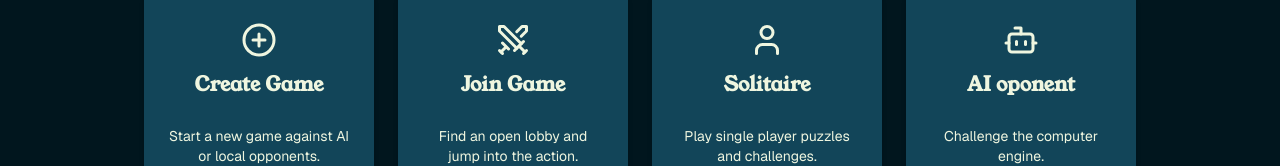
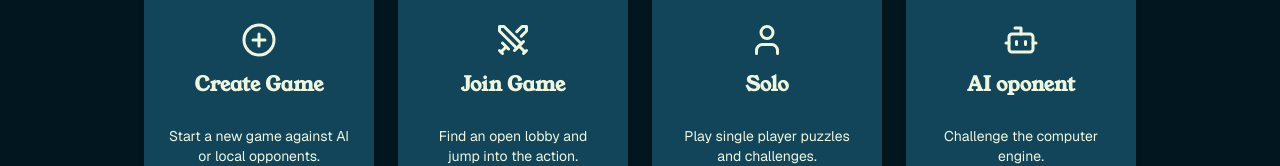
Before and after one commit to LilBoooopp/transcendence, a React (Create React App) app in the folder frontend/: page /wireframe/landing in a window 1280 px wide. Shown: the part 350-516 px from the top of the page. Built offline with nearby package versions, Linux system fonts and the light colour scheme; the HTML template or start-up script is replaced by a standard one.

Commit message:
clean structure ready to merge

```diff
--- a/frontend/src/App.tsx
+++ b/frontend/src/App.tsx
@@ -7,9 +7,9 @@ import HomePage from './components/HomePage';
 import { socketService } from './services/socket.service';
 
 // Wireframe Imports
-import WireframeLayout from './wireframe/WireframeLayout';
-import WireframeDashboard from './wireframe/WireframeDashboard';
-import WireframeLanding from './wireframe/WireframeLanding';
+import WireframeLayout from './SamplePages/WireframeLayout';
+import WireframeDashboard from './SamplePages/WireframeDashboard';
+import WireframeLanding from './SamplePages/WireframeLanding';
 
 // --- TYPE DEFINITIONS (From your original file) ---
 type GameRole = 'white' | 'black' | 'spectator' | null;
--- a/frontend/src/wireframe/WireframeLanding.tsx
+++ b/frontend/src/SamplePages/WireframeLanding.tsx
@@ -1,6 +1,6 @@
 import React from 'react';
 import { useNavigate } from 'react-router-dom';
-import Tile from './components/Tile';
+import Tile from '../components/Tile';
 import * as Icons from 'lucide-react';
 
 export default function WireframeLanding() {
@@ -19,7 +19,7 @@ export default function WireframeLanding() {
 		action: () => navigate('/wireframe')
 	},
 	{
-		title: "Solitaire",
+		title: "Solo",
 		description: "Play single player puzzles and challenges.",
 		icon: <Icons.User size={36} />,
 		action: () => navigate('/wireframe/social')
--- a/frontend/src/wireframe/WireframeLayout.tsx
+++ b/frontend/src/SamplePages/WireframeLayout.tsx
@@ -1,5 +1,5 @@
 import React, { useState, useEffect } from "react";
-import Navbar from "./components/Navbar";
+import Navbar from "../components/Navbar";
 
 interface LayoutProps {
   children: React.ReactNode;
--- a/frontend/src/wireframe/components/Navbar.tsx
+++ b/frontend/src/components/Navbar.tsx
@@ -1,6 +1,6 @@
 import React from 'react';
 import { Link } from 'react-router-dom';
-import Toggle from './Toggle';
+import Toggle from '../SamplePages/components/Toggle';
 
 interface NavbarProps {
   isDarkMode: boolean;
```
Also changed, not shown: frontend/src/SamplePages/WireframeDashboard.tsx (renamed from frontend/src/wireframe/WireframeDashboard.tsx), frontend/src/components/Button.tsx (renamed from frontend/src/wireframe/components/Button.tsx), frontend/src/components/Tile.tsx (renamed from frontend/src/wireframe/components/Tile.tsx), frontend/src/components/Toggle.tsx (renamed from frontend/src/wireframe/components/Toggle.tsx), frontend/src/styles.ts (renamed from frontend/src/wireframe/styles.ts).
